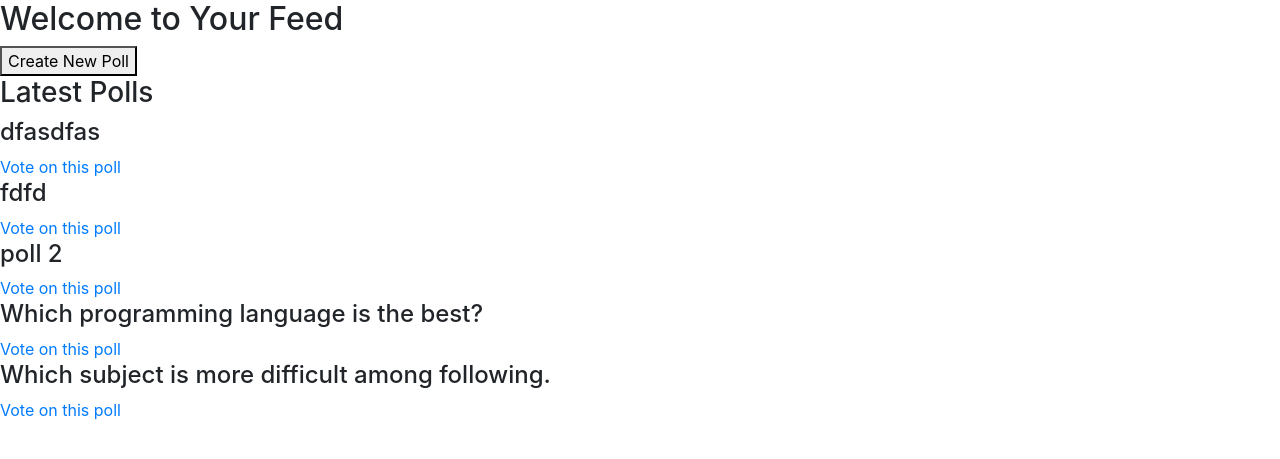
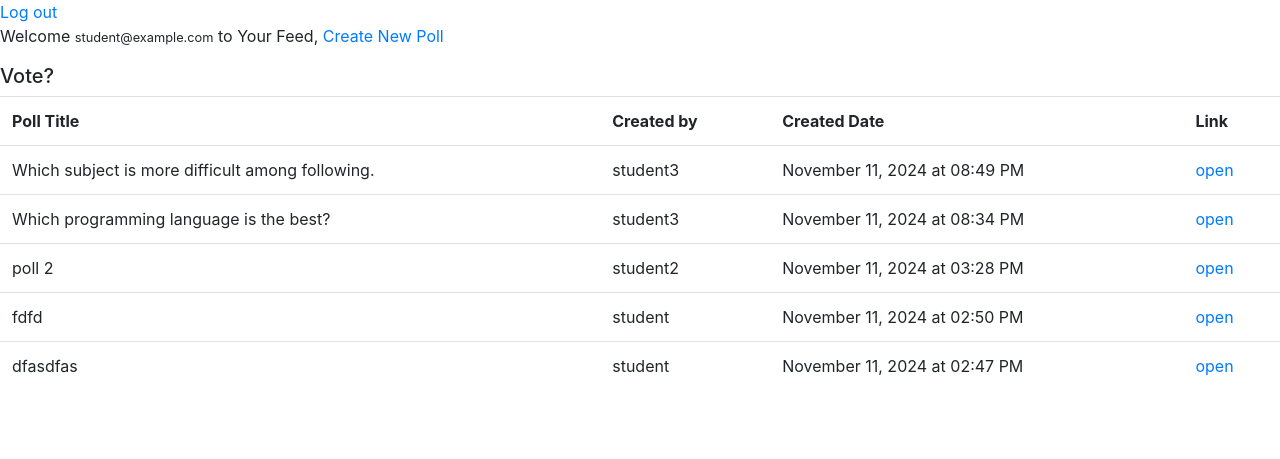
Before and after one commit to VansilChauhan/cs699-project-audience-poll, a Flask app: page /feed in a window 1280 px wide. Shown: the top 459 px of the page. Run offline with Flask 3, Linux system fonts and the light colour scheme; a user stored in the database is signed in.

Commit message:
feed view table, progress bar, and more...

```diff
--- a/poll_app/app/models.py
+++ b/poll_app/app/models.py
@@ -42,6 +42,17 @@ class Poll(db.Model):
     options = db.relationship('Option', backref='poll', lazy=True)
     votes = db.relationship('Vote', backref='poll', lazy=True)
     vote_history = db.relationship('UserVoteHistory', backref='poll', lazy=True)
+
+    @hybrid_property
+    def vote_count(self):
+        return len(self.votes)
+
+    @hybrid_property
+    def created_by_username(self):
+        creator = User.query.get(self.creator_id)
+        name, _, _ =creator.email.rpartition('@')
+        return name
+
 class Option(db.Model):
     __tablename__ = 'option'
     id= db.Column(db.Integer, primary_key=True)
--- a/poll_app/app/poll_service.py
+++ b/poll_app/app/poll_service.py
@@ -14,16 +14,18 @@ def create_option(text, poll_id):
     db.session.commit()
 
 def fetch_polls():
-    return Poll.query.all()
+    return Poll.query.order_by(Poll.created_at.desc()).all()
 
 def get_poll(poll_id):
     return Poll.query.filter_by(id=poll_id).first()
 
 def vote(poll_id, option_id, user_id):
-    vote = Vote(user_id=user_id, poll_id=poll_id, option_id=option_id)
-    # option.vote_count=option.votes.count()
-    db.session.add(vote)
-    db.session.commit()
+    existing_vote = Vote.query.filter_by(user_id=user_id, poll_id=poll_id).first()
+    if not existing_vote:
+        vote = Vote(user_id=user_id, poll_id=poll_id, option_id=option_id)
+        # option.vote_count=option.votes.count()
+        db.session.add(vote)
+        db.session.commit()
 
 def get_vote_counts_for_poll(option_id):
     vote_count = (
--- a/poll_app/app/routes.py
+++ b/poll_app/app/routes.py
@@ -32,7 +32,7 @@ def login():
 @login_required
 def logout():
     auth.logout()
-    return redirect(url_for('login'))
+    return redirect(url_for('homepage'))
 
 @app.route('/signup', methods=['GET', 'POST'])
 def signup():
@@ -41,14 +41,16 @@ def signup():
         password = request.form['password']
 
         if (auth.signup(email, password)):
-            return redirect(url_for("feed"))
+            if (auth.login(email, password)): # login succeeded
+                return redirect(url_for("feed"))
+            return redirect(url_for("login"))
     return render_template("signup.html")
 
 @app.route('/feed')
 @login_required
 def feed():
     polls = ps.fetch_polls()
-    return render_template("feed.html", polls=polls)
+    return render_template("feed.html", user=current_user, polls=polls)
 
 @app.route('/create_poll', methods=['GET', 'POST'])
 @login_required
--- a/poll_app/app/templates/feed.html
+++ b/poll_app/app/templates/feed.html
@@ -1,19 +1,29 @@
 {% extends "base.html" %}
 {% block body %}
+<nav>
+    <a href="{{url_for('logout')}}">Log out</a>
+</nav>
 <div>
-    <h2>Welcome to Your Feed</h2>
-    <div>
-        <a href="{{ url_for('create_poll') }}">
-            <button>Create New Poll</button>
-        </a>
-    </div>
+    <p>Welcome <small>{{user.email}}</small> to Your Feed,
 
-    <h3>Latest Polls</h3>
-    {% for poll in polls %}
-    <div>
-        <h4>{{ poll.title }}</h4>
-        <a href="{{ url_for('poll', poll_id=poll.id) }}">Vote on this poll</a>
-    </div>
-    {% endfor %}
+        <a href="{{ url_for('create_poll') }}">Create New Poll</a>
+    </p>
+    <h5> Vote? </h5>
+    <table class="table">
+        <tr class="">
+            <th scope="col"> Poll Title </th>
+            <th scope="col"> Created by </th>
+            <th scope="col"> Created Date </th>
+            <th scope="col"> Link </th>
+        </tr>
+        {% for poll in polls %}
+        <tr>
+            <td>{{ poll.title }}</td>
+            <td>{{ poll.created_by_username}} </td>
+            <td>{{ poll.created_at.strftime('%B %d, %Y at %I:%M %p')}} </td>
+            <td><a href="{{ url_for('poll', poll_id=poll.id) }}">open</a></td>
+        </tr>
+        {% endfor %}
+    </table>
 </div>
 {% endblock %}
```
Also changed, not shown: poll_app/app/templates/create_poll.html (+4 -4 lines), poll_app/app/templates/poll_results.html (+19 -4 lines), poll_app/instance/poll_app.db.
